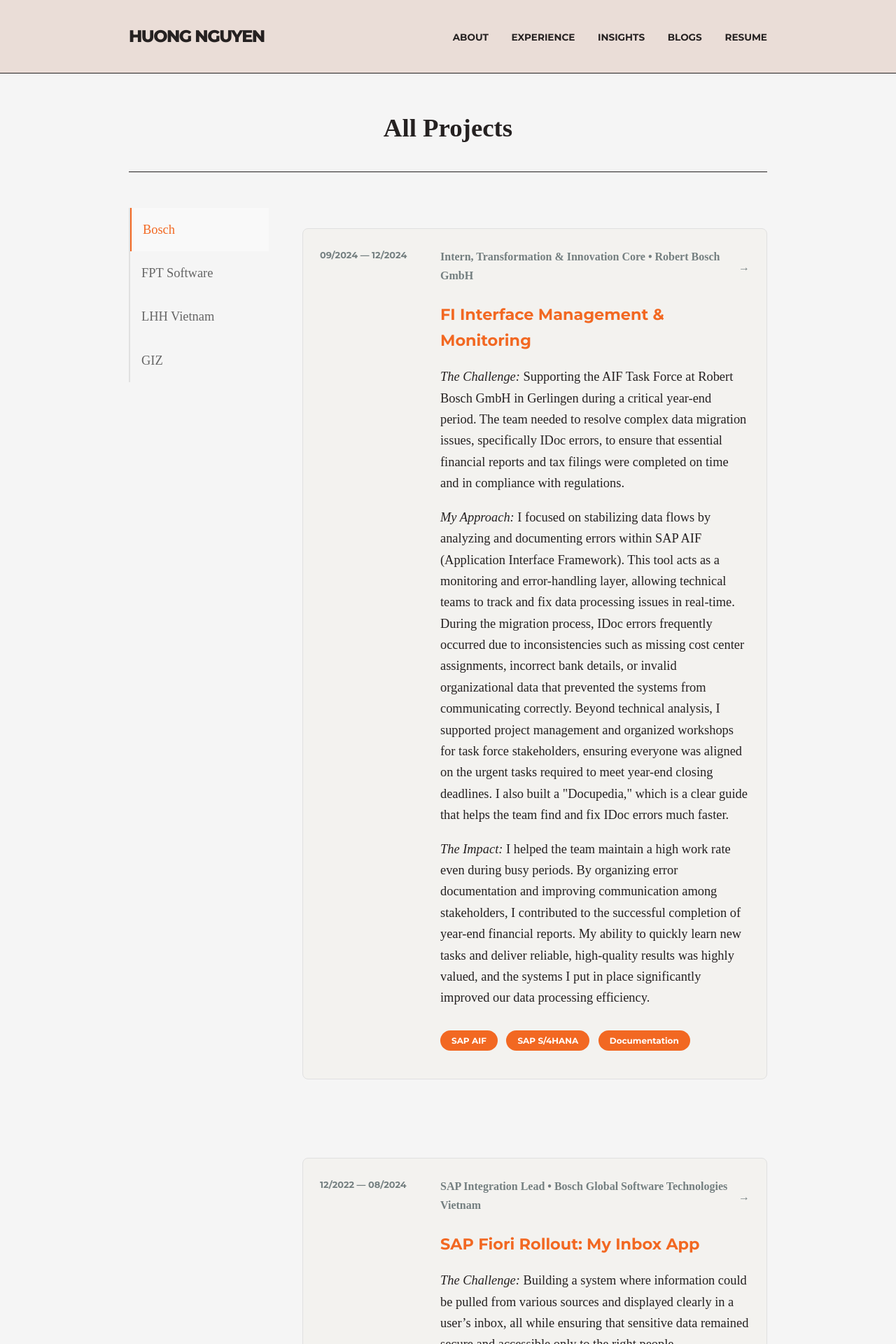
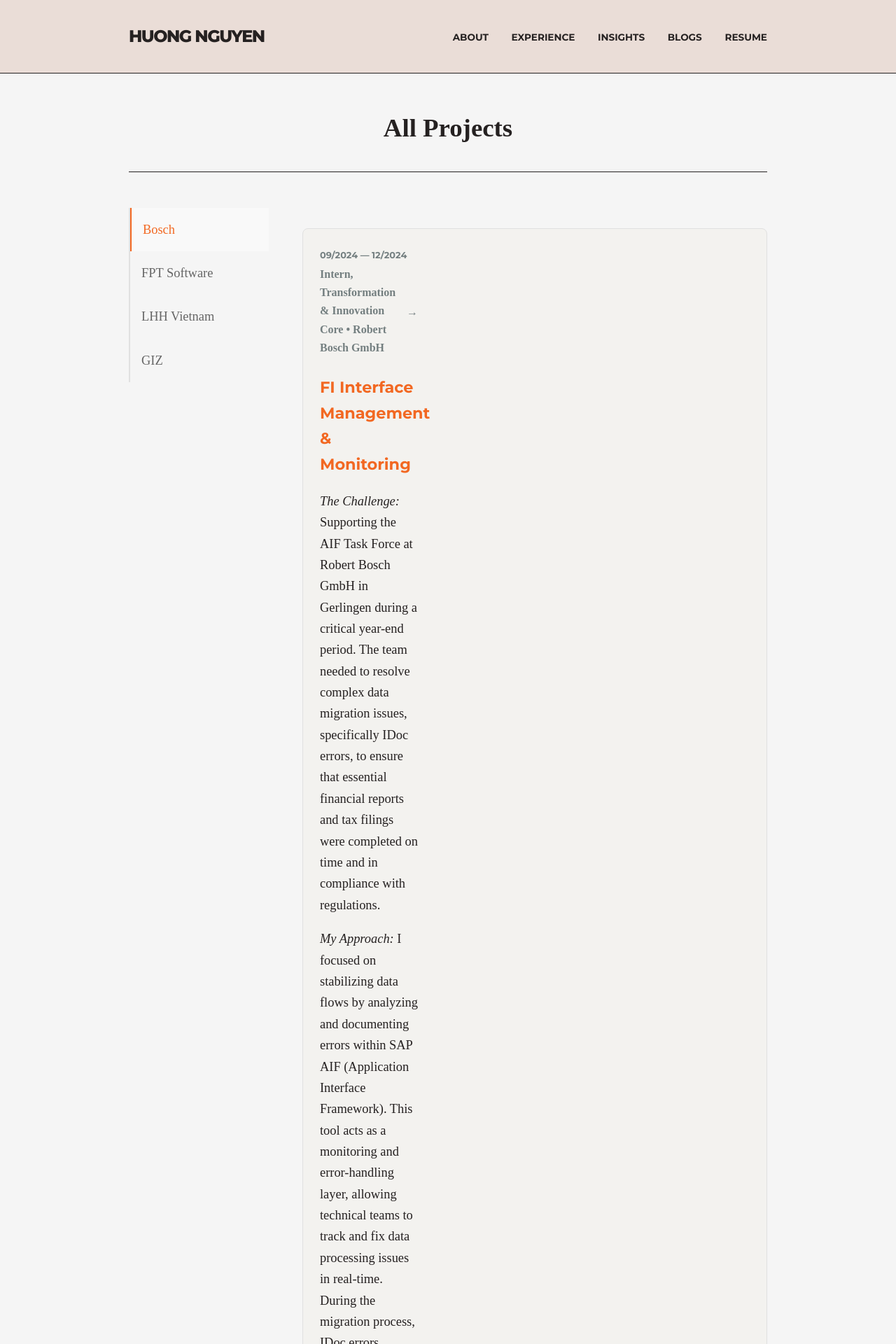
Before and after one commit to huongntn/portfolio-website, a Jekyll site: the page built from archive/index.html, in a window 1280 px wide. Shown: the top 1920 px of the page at 70% size. Built offline with Jekyll 4.4.1, drawn with Linux system fonts in a browser that asks for light colours; some web fonts are replaced.

Commit message:
Update index.html

```diff
--- a/archive/index.html
+++ b/archive/index.html
@@ -22,8 +22,8 @@
       <div id="bosch" class="tab-content active">
          <!-- Project 6 -->
          <div class="archive-project-card">
-            <div class="project-date">09/2024 — 12/2024</div>
             <div class="project-content">
+               <div class="project-date">09/2024 — 12/2024</div>
                <a href="https://www.bosch.de/unternehmen/bosch-in-deutschland/gerlingen-dieselstrasse/" target="_blank" class="company-link">
                <span class="company-link">Intern, Transformation & Innovation Core • Robert Bosch GmbH</span>
                <span class="arrow">→</span>
@@ -41,8 +41,8 @@
          </div>
          <!-- Project 5 -->
          <div class="archive-project-card">
-            <div class="project-date">12/2022 — 08/2024</div>
             <div class="project-content">
+               <div class="project-date">12/2022 — 08/2024</div>
                <a href="https://www.bosch-softwaretechnologies.com/en/locations/vietnam/about-us/" target="_blank" class="company-link">
                <span class="company-link">SAP Integration Lead • Bosch Global Software Technologies Vietnam</span>
                <span class="arrow">→</span>
@@ -65,9 +65,8 @@
       <div id="fpt" class="tab-content">
          <!-- Project 4 -->
          <div class="archive-project-card">
-            <div class="project-date">05/2022 — 11/2022
-            </div>
             <div class="project-content">
+               <div class="project-date">05/2022 — 11/2022</div>
                <a href="https://fptsoftware.com/services/it-services/sap" target="_blank" class="company-link">
                <span class="company-link">SAP ABAP Developer & Coupa Consultant • FPT Software</span>
                <span class="arrow">→</span>
@@ -86,9 +85,8 @@
          </div>
          <!-- Project 3 -->
          <div class="archive-project-card">
-            <div class="project-date">10/2021 — 04/2022
-            </div>
             <div class="project-content">
+               <div class="project-date">10/2021 — 04/2022</div>
                <a href="https://fptsoftware.com/services/it-services/sap" target="_blank" class="company-link">
                <span class="company-link">SAP ABAP Developer • FPT Software</span>
                <span class="arrow">→</span>
@@ -111,9 +109,8 @@
       <div id="lhh" class="tab-content">
          <!-- Project 2 -->
          <div class="archive-project-card">
-            <div class="project-date">08/2021 — 09/2021
-            </div>
             <div class="project-content">
+               <div class="project-date">08/2021 — 09/2021</div>
                <a href="https://lhh.com.vn/home/our-services/career-transitions-outplacement/" target="_blank" class="company-link">
                <span class="company-link">Project Manager • LHH Vietnam</span>
                <span class="arrow">→</span>
@@ -134,9 +131,8 @@
       <div id="giz" class="tab-content">
          <!-- Project 1 -->
          <div class="archive-project-card">
-            <div class="project-date">12/2020 — 08/2021
-            </div>
             <div class="project-content">
+               <div class="project-date">12/2020 — 08/2021</div>
                <a href="https://www.giz.de/en/projects/programme-reform-vocational-training" target="_blank" class="company-link">
                <span class="company-link">Project Assistant • Deutsche Gesellschaft für Internationale Zusammenarbeit (GIZ)</span>
                <span class="arrow">→</span>
```
